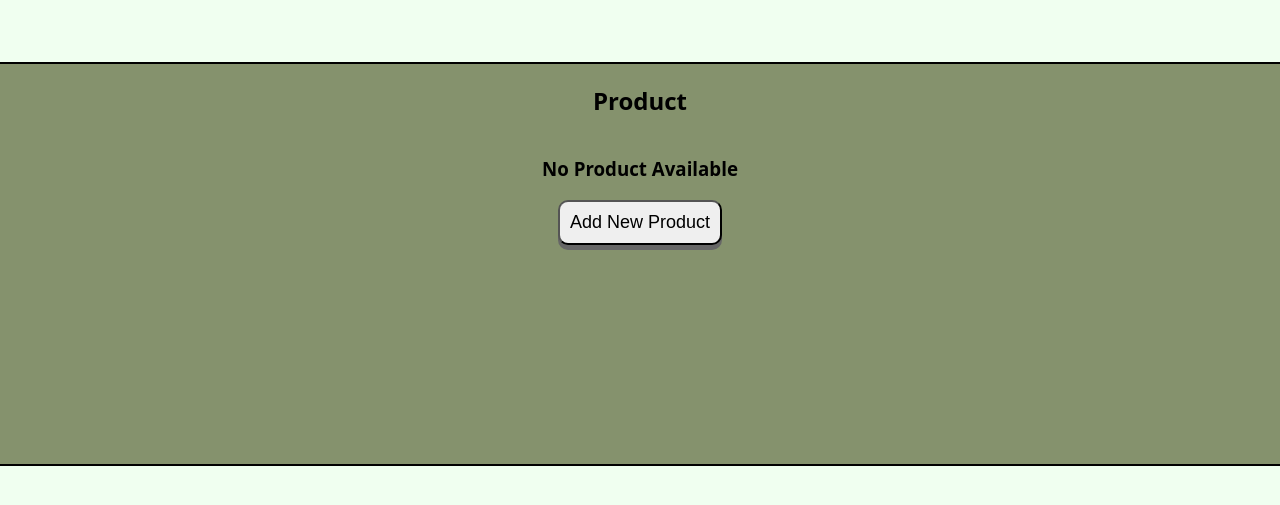
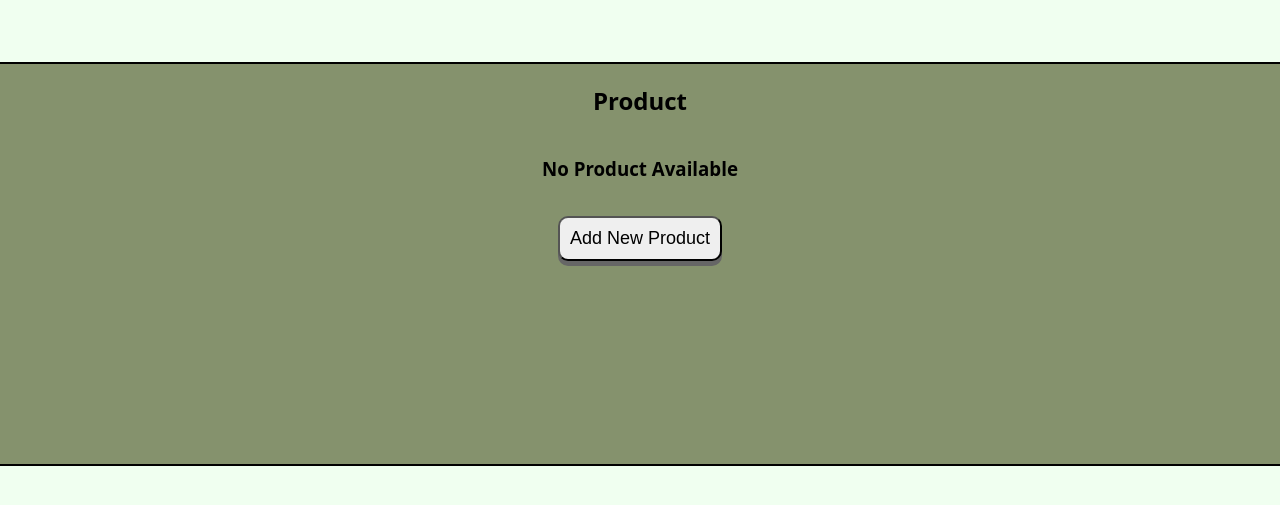
Before and after one commit to arshqiii/SiniBeli, a Django app: page / in a window 1280 px wide. Shown: the part 229-734 px from the top of the page. Run offline with Django 5.2, Linux system fonts and the light colour scheme; data that the repository does not hold is empty.

Commit message:
updated templates

```diff
--- a/main/templates/main.html
+++ b/main/templates/main.html
@@ -139,6 +139,7 @@
         padding: 10px ;
         box-shadow: 0 5px #666;
         transition-duration: 0.4s;
+        margin: 16px;
     }
 
     .add-product button:hover{
```
